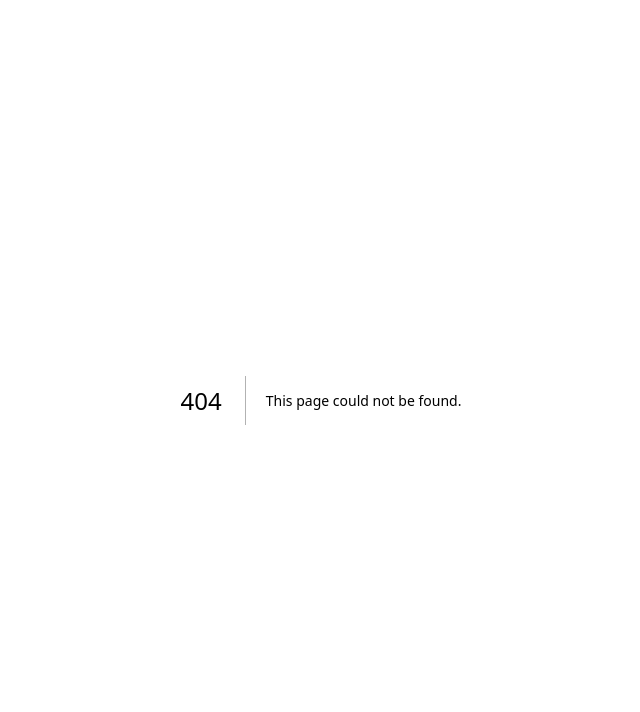
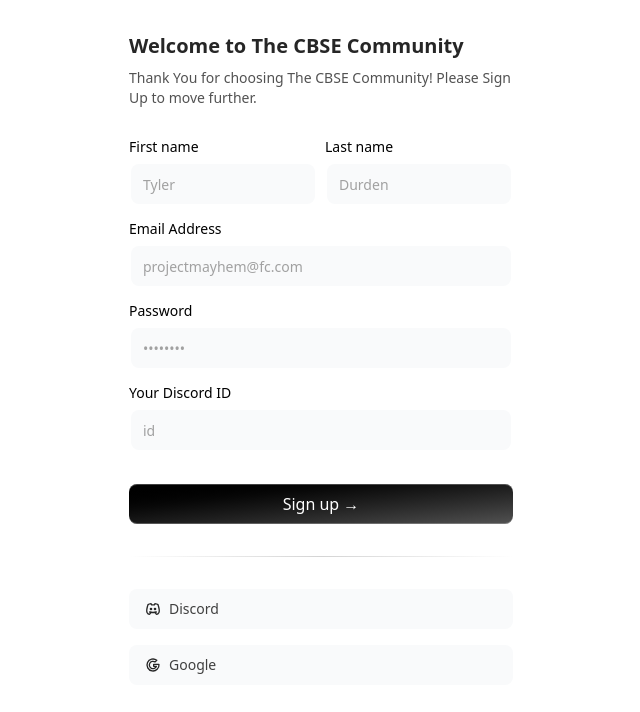
Before and after one commit to Asia4046/ui, a Next.js app: page /signin in a window 1280 px wide. Before the commit this address had no page. Shown: the top 712 px of the page, without its empty margins (319-959 px from the left). Built offline with nearby package versions, Linux system fonts and the light colour scheme.

Commit message:
fix shit

```diff
--- a/app/page.tsx
+++ b/app/page.tsx
@@ -1,6 +1,6 @@
-import Hero from "./pages/Hero"
+import Hero from "./ui/Hero"
 import Navbar from "@/components/Navbar";
-import Hero_1 from "./pages/Hero_1";
+import Hero_1 from "./ui/Hero_1";
 import Footer from "@/components/Footer";
 
 export default function Home() {
--- /dev/null
+++ b/app/signin/page.tsx
@@ -0,0 +1,117 @@
+"use client";
+import React from "react";
+import { Label } from "@/components/ui/label";
+import { Input } from "@/components/ui/input";
+import { cn } from "@/lib/utils";
+import {
+  IconBrandGithub,
+  IconBrandGoogle,
+  IconBrandDiscord
+} from "@tabler/icons-react";
+
+const page = () => {
+  const handleSubmit = (e: React.FormEvent<HTMLFormElement>) => {
+    e.preventDefault();
+    console.log("Form submitted");
+  };
+
+  return (
+    <div>
+      <div className="shadow-input mx-auto w-full max-w-md rounded-none bg-white p-4 md:rounded-2xl md:p-8 dark:bg-black">
+        <h2 className="text-xl font-bold text-neutral-800 dark:text-neutral-200">
+          Welcome to The CBSE Community
+        </h2>
+        <p className="mt-2 max-w-sm text-sm text-neutral-600 dark:text-neutral-300">
+          Thank You for choosing The CBSE Community! Please Sign Up to move further.
+        </p>
+
+        <form className="my-8" onSubmit={handleSubmit}>
+          <div className="mb-4 flex flex-col space-y-2 md:flex-row md:space-y-0 md:space-x-2">
+            <LabelInputContainer>
+              <Label htmlFor="firstname">First name</Label>
+              <Input id="firstname" placeholder="Tyler" type="text" />
+            </LabelInputContainer>
+            <LabelInputContainer>
+              <Label htmlFor="lastname">Last name</Label>
+              <Input id="lastname" placeholder="Durden" type="text" />
+            </LabelInputContainer>
+          </div>
+          <LabelInputContainer className="mb-4">
+            <Label htmlFor="email">Email Address</Label>
+            <Input id="email" placeholder="projectmayhem@fc.com" type="email" />
+          </LabelInputContainer>
+          <LabelInputContainer className="mb-4">
+            <Label htmlFor="password">Password</Label>
+            <Input id="password" placeholder="••••••••" type="password" />
+          </LabelInputContainer>
+          <LabelInputContainer className="mb-8">
+            <Label htmlFor="discordid">Your Discord ID</Label>
+            <Input
+              id="discordid"
+              placeholder="id"
+              type="discordid"
+            />
+          </LabelInputContainer>
+
+          <button
+            className="group/btn relative block h-10 w-full rounded-md bg-gradient-to-br from-black to-neutral-600 font-medium text-white shadow-[0px_1px_0px_0px_#ffffff40_inset,0px_-1px_0px_0px_#ffffff40_inset] dark:bg-zinc-800 dark:from-zinc-900 dark:to-zinc-900 dark:shadow-[0px_1px_0px_0px_#27272a_inset,0px_-1px_0px_0px_#27272a_inset]"
+            type="submit"
+          >
+            Sign up &rarr;
+            <BottomGradient />
+          </button>
+
+          <div className="my-8 h-[1px] w-full bg-gradient-to-r from-transparent via-neutral-300 to-transparent dark:via-neutral-700" />
+
+          <div className="flex flex-col space-y-4">
+            <button
+              className="group/btn shadow-input relative flex h-10 w-full items-center justify-start space-x-2 rounded-md bg-gray-50 px-4 font-medium text-black dark:bg-zinc-900 dark:shadow-[0px_0px_1px_1px_#262626]"
+              type="submit"
+            >
+              <IconBrandDiscord className="h-4 w-4 text-neutral-800 dark:text-neutral-300" />
+              <span className="text-sm text-neutral-700 dark:text-neutral-300">
+                Discord
+              </span>
+              <BottomGradient />
+            </button>
+            <button
+              className="group/btn shadow-input relative flex h-10 w-full items-center justify-start space-x-2 rounded-md bg-gray-50 px-4 font-medium text-black dark:bg-zinc-900 dark:shadow-[0px_0px_1px_1px_#262626]"
+              type="submit"
+            >
+              <IconBrandGoogle className="h-4 w-4 text-neutral-800 dark:text-neutral-300" />
+              <span className="text-sm text-neutral-700 dark:text-neutral-300">
+                Google
+              </span>
+              <BottomGradient />
+            </button>
+          </div>
+        </form>
+      </div>
+    </div>
+  );
+};
+
+const BottomGradient = () => {
+  return (
+    <>
+      <span className="absolute inset-x-0 -bottom-px block h-px w-full bg-gradient-to-r from-transparent via-cyan-500 to-transparent opacity-0 transition duration-500 group-hover/btn:opacity-100" />
+      <span className="absolute inset-x-10 -bottom-px mx-auto block h-px w-1/2 bg-gradient-to-r from-transparent via-indigo-500 to-transparent opacity-0 blur-sm transition duration-500 group-hover/btn:opacity-100" />
+    </>
+  );
+};
+
+const LabelInputContainer = ({
+  children,
+  className,
+}: {
+  children: React.ReactNode;
+  className?: string;
+}) => {
+  return (
+    <div className={cn("flex w-full flex-col space-y-2", className)}>
+      {children}
+    </div>
+  );
+};
+
+export default page;
--- a/app/pages/Hero.tsx
+++ b/app/ui/Hero.tsx
@@ -24,7 +24,7 @@ const Hero = () => {
         >
           Welcome! This Is The Landing Page For Project QT. Thank You For
           Visiting The Page. We are Sorry to inform that{" "}
-          <Highlight className="text-black dark:text-white">
+          <Highlight className="text-black dark:text-amber-50">
             The Website Is Under Construction.
           </Highlight>
         </motion.h1>
--- a/components/Navbar.tsx
+++ b/components/Navbar.tsx
@@ -3,6 +3,8 @@
 import Image from "next/image";
 import React, { useState } from "react";
 import { ModeToggle } from "./ui/theme-button";
+import Signin_button from "./signin_button";
+import { Button } from "./ui/button";
 
 const Navbar = () => {
   const [isMobileMenuOpen, setIsMobileMenuOpen] = useState(false);
@@ -34,45 +36,47 @@ const Navbar = () => {
         <div className="mx-auto px-2 sm:px-6 lg:px-8 max-w-7xl w-auto">
           <div className="relative flex h-16 items-center justify-between">
             <div className="flex flex-1 items-center justify-center sm:items-stretch sm:justify-start">
-              <div className="flex shrink-0 items-center dark:hidden">
+              <div className="flex shrink-0 py-4 items-center dark:hidden">
                 <Image src="/vercel.svg" height={20} width={20} alt="logo" />
               </div>
-              <div className="shrink-0 items-center hidden dark:block my-[10px]">
+              <div className="shrink-0 py-4 items-center hidden dark:block my-[10px]">
                 <Image src="/image.png" height={20} width={20} alt="logo" />
               </div>
               <div className="hidden sm:ml-6 sm:block">
-                <div className="flex space-x-4">
+                <div className="flex py-4 space-x-4">
 
                   <a
                     href="#"
-                    className="rounded-md hover:bg-gray-700 px-3 py-2 text-sm font-medium text-white dark:text-gray-950 dark:hover:bg-gray-200"
+                    className="rounded-md hover:bg-gray-700 px-3 py-2 text-sm font-medium text-white dark:text-gray-950 dark:hover:bg-amber-100"
                     aria-current="page"
                   >
                     Dashboard
                   </a>
                   <a
                     href="#"
-                    className="rounded-md px-3 py-2 text-sm font-medium text-gray-300 hover:bg-gray-700 hover:text-white dark:text-gray-950 dark:hover:bg-gray-200"
+                    className="rounded-md px-3 py-2 text-sm font-medium text-gray-300 hover:bg-gray-700 hover:text-white dark:text-gray-950 dark:hover:bg-amber-100"
                   >
                     Upload
                   </a>
                   <a
                     href="#"
-                    className="rounded-md px-3 py-2 text-sm font-medium text-gray-300 hover:bg-gray-700 hover:text-white dark:text-gray-950 dark:hover:bg-gray-200"
+                    className="rounded-md px-3 py-2 text-sm font-medium text-gray-300 hover:bg-gray-700 hover:text-white dark:text-gray-950 dark:hover:bg-amber-100"
                   >
                     Explore
                   </a>
                   <a
                     href="#"
-                    className="rounded-md px-3 py-2 text-sm font-medium text-gray-300 hover:bg-gray-700 hover:text-white dark:text-gray-950 dark:hover:bg-gray-200"
+                    className="rounded-md px-3 py-2 text-sm font-medium text-gray-300 hover:bg-gray-700 hover:text-white dark:text-gray-950 dark:hover:bg-amber-100"
                   >
                     Settings
                   </a>
                 </div>
               </div>
               <div className="ml-auto flex items-center px-0.5">
-                <ModeToggle />
+                <Button className="dark:text-black dark:bg-amber-50 border border-black m-2 dark:hover:bg-amber-100"><a href="/signin">Signin</a></Button>
+              <ModeToggle />
               </div>
+
             </div>
           </div>
         </div>
--- /dev/null
+++ b/components/signin_button.tsx
@@ -0,0 +1,22 @@
+"use client"
+
+import React from "react";
+import { HoverBorderGradient } from "./ui/hover-border-gradient";
+
+const Signin_button = () => {
+  return (
+    <div>
+      <div className="m-40 flex justify-center text-center">
+        <HoverBorderGradient
+          containerClassName="rounded-full"
+          as="button"
+          className="dark:bg-black bg-white text-black dark:text-white flex items-center space-x-2"
+        >
+          <span>Aceternity UI</span>
+        </HoverBorderGradient>
+      </div>
+    </div>
+  );
+};
+
+export default Signin_button;
--- /dev/null
+++ b/components/ui/input.tsx
@@ -0,0 +1,55 @@
+// Input component extends from shadcnui - https://ui.shadcn.com/docs/components/input
+"use client";
+import * as React from "react";
+import { cn } from "@/lib/utils";
+import { useMotionTemplate, useMotionValue, motion } from "motion/react";
+
+export interface InputProps
+  extends React.InputHTMLAttributes<HTMLInputElement> {}
+
+const Input = React.forwardRef<HTMLInputElement, InputProps>(
+  ({ className, type, ...props }, ref) => {
+    const radius = 100; // change this to increase the rdaius of the hover effect
+    const [visible, setVisible] = React.useState(false);
+
+    let mouseX = useMotionValue(0);
+    let mouseY = useMotionValue(0);
+
+    function handleMouseMove({ currentTarget, clientX, clientY }: any) {
+      let { left, top } = currentTarget.getBoundingClientRect();
+
+      mouseX.set(clientX - left);
+      mouseY.set(clientY - top);
+    }
+    return (
+      <motion.div
+        style={{
+          background: useMotionTemplate`
+        radial-gradient(
+          ${visible ? radius + "px" : "0px"} circle at ${mouseX}px ${mouseY}px,
+          #3b82f6,
+          transparent 80%
+        )
+      `,
+        }}
+        onMouseMove={handleMouseMove}
+        onMouseEnter={() => setVisible(true)}
+        onMouseLeave={() => setVisible(false)}
+        className="group/input rounded-lg p-[2px] transition duration-300"
+      >
+        <input
+          type={type}
+          className={cn(
+            `shadow-input dark:placeholder-text-neutral-600 flex h-10 w-full rounded-md border-none bg-gray-50 px-3 py-2 text-sm text-black transition duration-400 group-hover/input:shadow-none file:border-0 file:bg-transparent file:text-sm file:font-medium placeholder:text-neutral-400 focus-visible:ring-[2px] focus-visible:ring-neutral-400 focus-visible:outline-none disabled:cursor-not-allowed disabled:opacity-50 dark:bg-zinc-800 dark:text-white dark:shadow-[0px_0px_1px_1px_#404040] dark:focus-visible:ring-neutral-600`,
+            className,
+          )}
+          ref={ref}
+          {...props}
+        />
+      </motion.div>
+    );
+  },
+);
+Input.displayName = "Input";
+
+export { Input };
--- /dev/null
+++ b/components/ui/label.tsx
@@ -0,0 +1,24 @@
+// Label component extends from shadcnui - https://ui.shadcn.com/docs/components/label
+
+"use client";
+import * as React from "react";
+import * as LabelPrimitive from "@radix-ui/react-label";
+
+import { cn } from "@/lib/utils";
+
+const Label = React.forwardRef<
+  React.ElementRef<typeof LabelPrimitive.Root>,
+  React.ComponentPropsWithoutRef<typeof LabelPrimitive.Root>
+>(({ className, ...props }, ref) => (
+  <LabelPrimitive.Root
+    ref={ref}
+    className={cn(
+      "text-sm font-medium text-black dark:text-white leading-none peer-disabled:cursor-not-allowed peer-disabled:opacity-70",
+      className
+    )}
+    {...props}
+  />
+));
+Label.displayName = LabelPrimitive.Root.displayName;
+
+export { Label };
--- a/components/ui/text-reveal-card.tsx
+++ b/components/ui/text-reveal-card.tsx
@@ -97,7 +97,9 @@ export const TextRevealCard = ({
             }}
             className="text-base sm:text-[3rem] py-10 font-bold text-white bg-clip-text text-transparent bg-gradient-to-b from-white to-neutral-300"
           >
+            <a href="https://discord.gg/FsyJJdnBYe">
             {revealText}
+            </a>
           </p>
         </motion.div>
         <motion.div
--- a/package.json
+++ b/package.json
@@ -10,6 +10,7 @@
   },
   "dependencies": {
     "@radix-ui/react-dropdown-menu": "^2.1.6",
+    "@radix-ui/react-label": "^2.1.2",
     "@radix-ui/react-slot": "^1.1.2",
     "@tabler/icons-react": "^3.31.0",
     "class-variance-authority": "^0.7.1",
```
Also changed, not shown: app/ui/Hero_1.tsx (renamed from app/pages/Hero_1.tsx), 1 other file (tests, documents, lock files or other folders).
